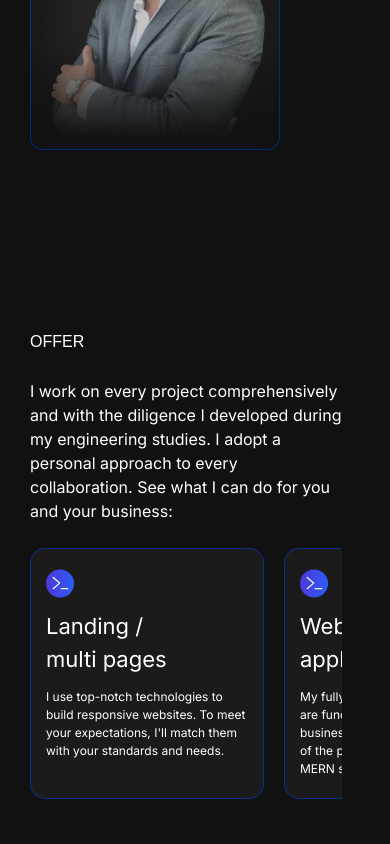
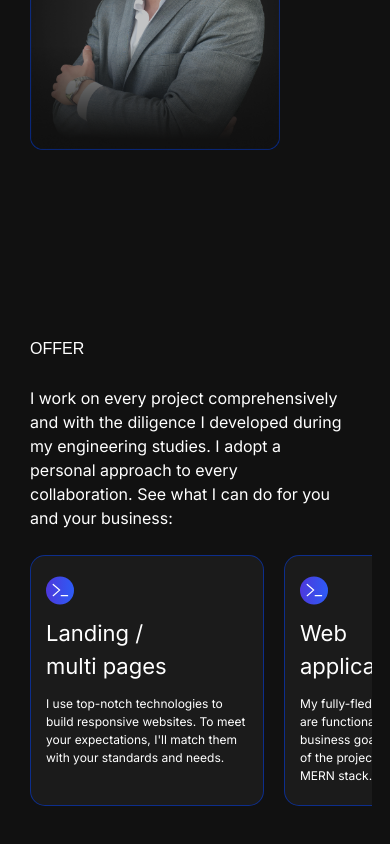
Before and after one commit to Bystrol/portfolio-website, a Next.js app: page / in a window 390 px wide. Shown: the part 1461-2305 px from the top of the page. Built offline with nearby package versions, Linux system fonts and the light colour scheme; a web font is replaced by a local one.

Commit message:
style: change section's padding; change scroll percentage

```diff
--- a/src/components/organisms/OfferSection.tsx
+++ b/src/components/organisms/OfferSection.tsx
@@ -19,7 +19,7 @@ export default function OfferSection({ translation }: OfferSectionProps) {
   const { scrollYProgress } = useScroll({
     target: sectionRef
   })
-  const x = useTransform(scrollYProgress, [0, 1], ['1%', '-220%'])
+  const x = useTransform(scrollYProgress, [0, 1], ['0%', '-220%'])
 
   const cardsContent = translation.offer.cards.map((card, index) => {
     return <OfferCard key={index} title={card.title} content={card.content} />
@@ -36,9 +36,9 @@ export default function OfferSection({ translation }: OfferSectionProps) {
     <section
       id={sectionIds[2]}
       ref={sectionRef}
-      className="relative lg:static h-[200vh] lg:h-screen w-full lg:flex lg:justify-center lg:items-center px-[30px] sm:px-[60px] lg:px-[120px] py-[60px] lg:py-0"
+      className="relative lg:static h-[200vh] lg:h-screen w-full lg:flex lg:justify-center lg:items-center sm:px-[60px] lg:px-[120px] pb-[60px] lg:pb-0"
     >
-      <div className="sticky lg:static top-0 flex flex-col gap-[25px] pt-[60px] lg:pt-0 mr-[4.6vw] lg:mr-0 max-w-[1440px] overflow-hidden">
+      <div className="sticky lg:static top-0 flex flex-col gap-[25px] pt-[15vh] lg:pt-0 mr-[4.6vw] lg:mr-0 max-w-[1440px] overflow-hidden px-[30px]">
         <h2
           className={`${unbounded.className} text-[16px] lg:text-[18px] uppercase`}
         >
```
